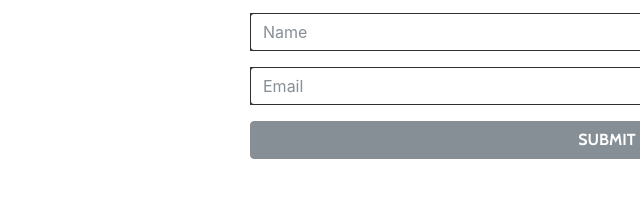
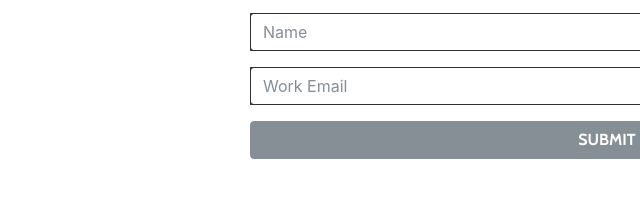
Before and after one commit to thevccc/web, a website with bundled scripts: page index.html in a window 1280 px wide. Shown: the part 892-1104 px from the top of the page, 33-673 px from the left. Built offline with nearby package versions, Linux system fonts and the light colour scheme.

Commit message:
23.04
Changed placeholder from "email" to "work email"

```diff
--- a/index.html
+++ b/index.html
@@ -70,7 +70,7 @@
             <div class="form-group bg-dark">
               <input type="text" class="form-control" id="mce-FNAME" placeholder="Name" name="FNAME"> </div>
             <div class="form-group bg-dark">
-              <input type="email" class="form-control" id="mce-EMAIL" placeholder="Email" name="EMAIL" required="required"> </div>
+              <input type="email" class="form-control" id="mce-EMAIL" placeholder="Work Email" name="EMAIL" required="required"> </div>
             <button type="submit" class="btn btn-secondary w-100">Submit</button>
             <div style="position: absolute; left: -5000px;" aria-hidden="true">
               <input type="text" name="b_97f1bc02efa56031b67a2b00f_fc7b4ce646" tabindex="-1" value=""> </div>
```
